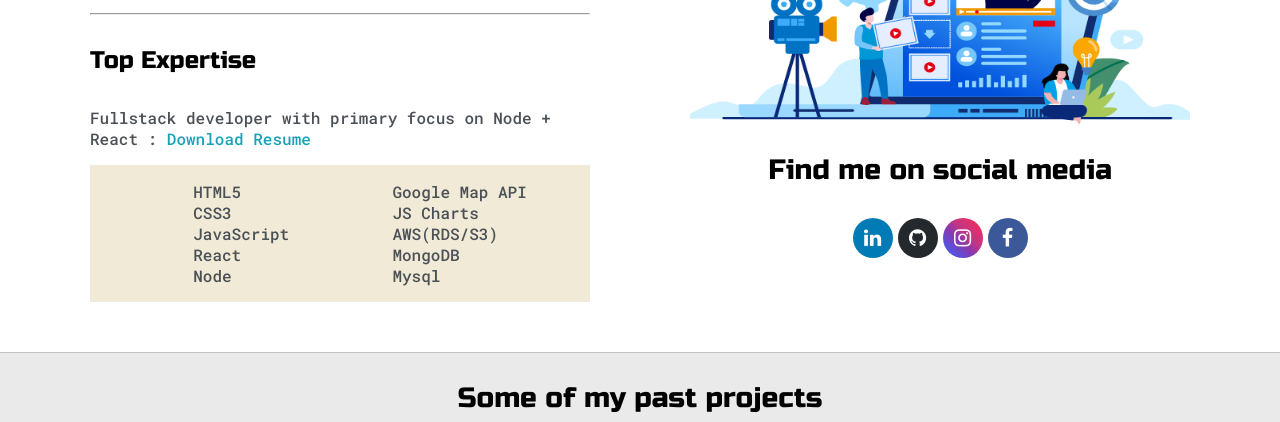
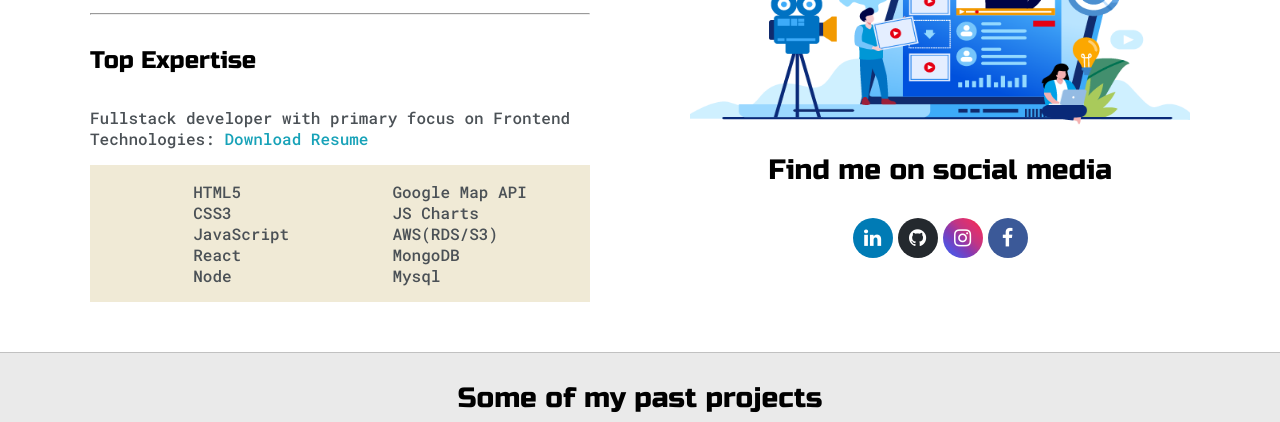
Before and after one commit to Adhikari1996/Rajesh-Adhikari, a plain HTML site: page index.html in a window 1280 px wide. Shown: the part 948-1370 px from the top of the page. Drawn offline with Linux system fonts and the light colour scheme.

Commit message:
content changes

```diff
--- a/index.html
+++ b/index.html
@@ -115,7 +115,7 @@
             <hr />
             <h4>Top Expertise</h4>
             <p>
-              Fullstack developer with primary focus on Node + React :
+              Fullstack developer with primary focus on Frontend Technologies:
               <a
                 target="_blank"
                 href="https://adhikari1996.github.io/Rajesh-Adhikari/images/Adhikari.pdf"
```
